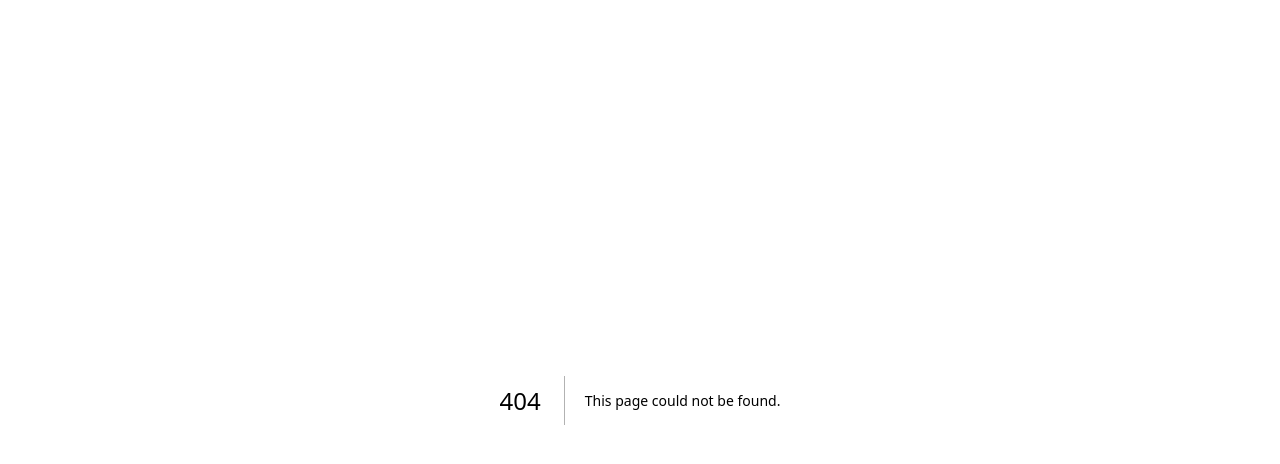
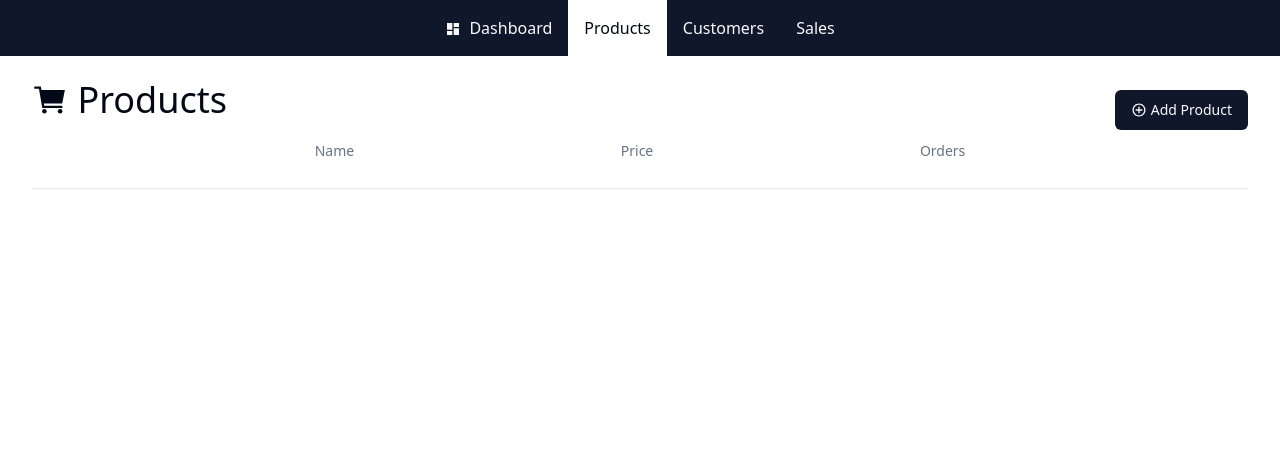
Before and after one commit to pramodyasahan/nextjs-ecommerce-dashboard, a Next.js app: page /admin/products in a window 1280 px wide. Before the commit this address had no page. Shown: the top 464 px of the page. Built offline with nearby package versions, Linux system fonts and the light colour scheme.

Commit message:
feat: Add AdminProductsPage with header, add product button, and product table structure

```diff
--- a/package.json
+++ b/package.json
@@ -10,6 +10,7 @@
   },
   "dependencies": {
     "@prisma/client": "^5.16.1",
+    "@radix-ui/react-slot": "^1.1.0",
     "class-variance-authority": "^0.7.0",
     "clsx": "^2.1.1",
     "lucide-react": "^0.400.0",
--- /dev/null
+++ b/src/app/admin/_components/PageHeader.tsx
@@ -0,0 +1,10 @@
+import {ReactNode} from 'react';
+import {IoCartSharp} from "react-icons/io5";
+
+const PageHeader = ({children}: { children: ReactNode }) => {
+    return (
+        <h1 className="text-4xl mb-4"><IoCartSharp className="inline-block mb-1.5"/> {children}</h1>
+    );
+};
+
+export default PageHeader;
--- /dev/null
+++ b/src/app/admin/products/new/page.tsx
@@ -0,0 +1,11 @@
+import React from 'react';
+
+const NewProductPage = () => {
+    return (
+        <div>
+            new product
+        </div>
+    );
+};
+
+export default NewProductPage;
--- /dev/null
+++ b/src/app/admin/products/page.tsx
@@ -0,0 +1,39 @@
+import React from 'react';
+import PageHeader from "@/app/admin/_components/PageHeader";
+import {Button} from "@/components/ui/button";
+import Link from "next/link";
+import {IoMdAddCircleOutline} from "react-icons/io";
+import {Table, TableHead, TableHeader, TableRow} from "@/components/ui/table";
+
+const AdminProductsPage = () => {
+    return (
+        <>
+            <div className="flex justify-between items-center gap-4">
+                <PageHeader>Products</PageHeader>
+                <Button>
+                    <Link href="/admin/products/new"><IoMdAddCircleOutline className="inline-block size-4 mb-0.5 mr-1"/>Add
+                        Product</Link>
+                </Button>
+            </div>
+            <ProductsTable/>
+        </>
+    );
+};
+
+function ProductsTable() {
+    return (
+        <Table>
+            <TableHeader>
+                <TableRow className="flex justify-between items-center">
+                    <TableHead className='w-0'><span className="sr-only">Available For Purchase</span></TableHead>
+                    <TableHead>Name</TableHead>
+                    <TableHead>Price</TableHead>
+                    <TableHead>Orders</TableHead>
+                    <TableHead className='w-0'><span className="sr-only">Actions</span></TableHead>
+                </TableRow>
+            </TableHeader>
+        </Table>
+    )
+}
+
+export default AdminProductsPage;
--- /dev/null
+++ b/src/components/ui/button.tsx
@@ -0,0 +1,56 @@
+import * as React from "react"
+import {Slot} from "@radix-ui/react-slot"
+import {cva, type VariantProps} from "class-variance-authority"
+
+import {cn} from "@/lib/utils"
+
+const buttonVariants = cva(
+    "inline-flex items-center justify-center whitespace-nowrap rounded-md text-sm font-medium ring-offset-background transition-colors focus-visible:outline-none focus-visible:ring-2 focus-visible:ring-ring focus-visible:ring-offset-2 disabled:pointer-events-none disabled:opacity-50",
+    {
+        variants: {
+            variant: {
+                default: "bg-primary text-primary-foreground hover:bg-primary/90",
+                destructive:
+                    "bg-destructive text-destructive-foreground hover:bg-destructive/90",
+                outline:
+                    "border border-input bg-background hover:bg-accent hover:text-accent-foreground",
+                secondary:
+                    "bg-secondary text-secondary-foreground hover:bg-secondary/80",
+                ghost: "hover:bg-accent hover:text-accent-foreground",
+                link: "text-primary underline-offset-4 hover:underline",
+            },
+            size: {
+                default: "h-10 px-4 py-2",
+                sm: "h-9 rounded-md px-3",
+                lg: "h-11 rounded-md px-8",
+                icon: "h-10 w-10",
+            },
+        },
+        defaultVariants: {
+            variant: "default",
+            size: "default",
+        },
+    }
+)
+
+export interface ButtonProps
+    extends React.ButtonHTMLAttributes<HTMLButtonElement>,
+        VariantProps<typeof buttonVariants> {
+    asChild?: boolean
+}
+
+const Button = React.forwardRef<HTMLButtonElement, ButtonProps>(
+    ({className, variant, size, asChild = false, ...props}, ref) => {
+        const Comp = asChild ? Slot : "button"
+        return (
+            <Comp
+                className={cn(buttonVariants({variant, size, className}))}
+                ref={ref}
+                {...props}
+            />
+        )
+    }
+)
+Button.displayName = "Button"
+
+export {Button, buttonVariants}
--- /dev/null
+++ b/src/components/ui/table.tsx
@@ -0,0 +1,117 @@
+import * as React from "react"
+
+import {cn} from "@/lib/utils"
+
+const Table = React.forwardRef<
+    HTMLTableElement,
+    React.HTMLAttributes<HTMLTableElement>
+>(({className, ...props}, ref) => (
+    <div className="relative w-full overflow-auto">
+        <table
+            ref={ref}
+            className={cn("w-full caption-bottom text-sm", className)}
+            {...props}
+        />
+    </div>
+))
+Table.displayName = "Table"
+
+const TableHeader = React.forwardRef<
+    HTMLTableSectionElement,
+    React.HTMLAttributes<HTMLTableSectionElement>
+>(({className, ...props}, ref) => (
+    <thead ref={ref} className={cn("[&_tr]:border-b", className)} {...props} />
+))
+TableHeader.displayName = "TableHeader"
+
+const TableBody = React.forwardRef<
+    HTMLTableSectionElement,
+    React.HTMLAttributes<HTMLTableSectionElement>
+>(({className, ...props}, ref) => (
+    <tbody
+        ref={ref}
+        className={cn("[&_tr:last-child]:border-0", className)}
+        {...props}
+    />
+))
+TableBody.displayName = "TableBody"
+
+const TableFooter = React.forwardRef<
+    HTMLTableSectionElement,
+    React.HTMLAttributes<HTMLTableSectionElement>
+>(({className, ...props}, ref) => (
+    <tfoot
+        ref={ref}
+        className={cn(
+            "border-t bg-muted/50 font-medium [&>tr]:last:border-b-0",
+            className
+        )}
+        {...props}
+    />
+))
+TableFooter.displayName = "TableFooter"
+
+const TableRow = React.forwardRef<
+    HTMLTableRowElement,
+    React.HTMLAttributes<HTMLTableRowElement>
+>(({className, ...props}, ref) => (
+    <tr
+        ref={ref}
+        className={cn(
+            "border-b transition-colors hover:bg-muted/50 data-[state=selected]:bg-muted",
+            className
+        )}
+        {...props}
+    />
+))
+TableRow.displayName = "TableRow"
+
+const TableHead = React.forwardRef<
+    HTMLTableCellElement,
+    React.ThHTMLAttributes<HTMLTableCellElement>
+>(({className, ...props}, ref) => (
+    <th
+        ref={ref}
+        className={cn(
+            "h-12 px-4 text-left align-middle font-medium text-muted-foreground [&:has([role=checkbox])]:pr-0",
+            className
+        )}
+        {...props}
+    />
+))
+TableHead.displayName = "TableHead"
+
+const TableCell = React.forwardRef<
+    HTMLTableCellElement,
+    React.TdHTMLAttributes<HTMLTableCellElement>
+>(({className, ...props}, ref) => (
+    <td
+        ref={ref}
+        className={cn("p-4 align-middle [&:has([role=checkbox])]:pr-0", className)}
+        {...props}
+    />
+))
+TableCell.displayName = "TableCell"
+
+const TableCaption = React.forwardRef<
+    HTMLTableCaptionElement,
+    React.HTMLAttributes<HTMLTableCaptionElement>
+>(({className, ...props}, ref) => (
+    <caption
+        ref={ref}
+        className={cn("mt-4 text-sm text-muted-foreground", className)}
+        {...props}
+    />
+))
+TableCaption.displayName = "TableCaption"
+
+export {
+    Table,
+    TableHeader,
+    TableBody,
+    TableFooter,
+    TableHead,
+    TableRow,
+    TableCell,
+    TableCaption,
+}
```
Also changed, not shown: 1 other file (tests, documents, lock files or other folders).
